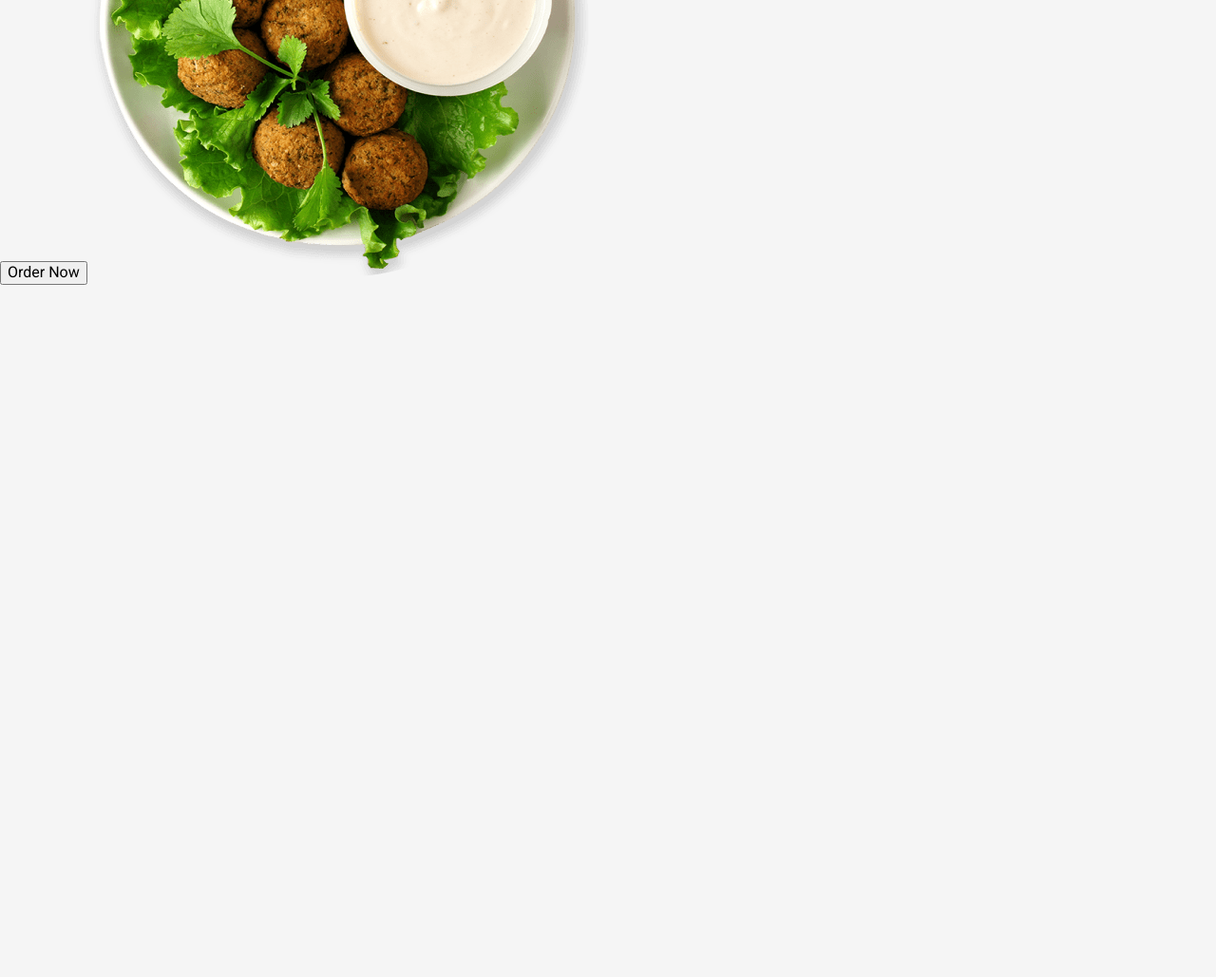
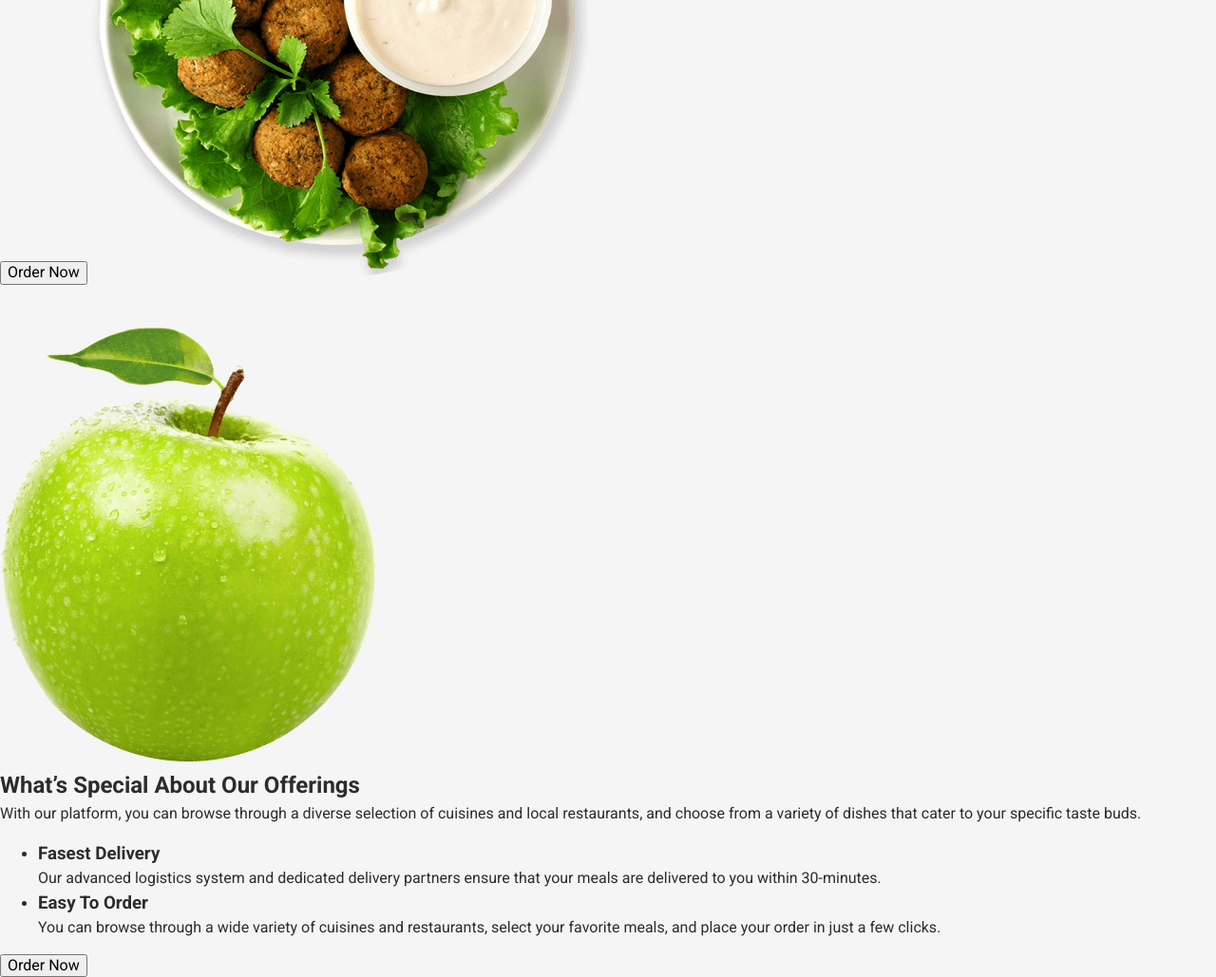
Before and after one commit to Uxooss/food-sta-team-project, a plain HTML site: page index.html in a window 1280 px wide. Shown: the part 555-1584 px from the top of the page at 95% size. Before the commit the page ends 855 px from the top, so only its background shows below. Drawn offline with nearby package versions, Linux system fonts and the light colour scheme.

Commit message:
add Offering

```diff
--- a/index.html
+++ b/index.html
@@ -29,14 +29,26 @@
     <!--todo ========  Header ======== Sergiy-->
     <header class="header">
       <div class="container">
-      <a href="" class="logo"><img src="./images/logo.svg" alt="logo" width="66" height="52"></a>
+        <a href="" class="logo"
+          ><img src="./images/logo.svg" alt="logo" width="66" height="52"
+        /></a>
         <nav class="navigathion">
           <ul class="navigathion-list">
-          <li class="navigathion-item"><a href="" class="navigathion-link">Home</a></li>
-          <li class="navigathion-item"><a href="" class="navigathion-link">About</a></li>
-          <li class="navigathion-item"><a href="" class="navigathion-link">Service</a></li>
-          <li class="navigathion-item"><a href="" class="navigathion-link">Menu</a></li>
-          <li class="navigathion-item"><a href="" class="navigathion-link">Contact</a></li>
+            <li class="navigathion-item">
+              <a href="" class="navigathion-link">Home</a>
+            </li>
+            <li class="navigathion-item">
+              <a href="" class="navigathion-link">About</a>
+            </li>
+            <li class="navigathion-item">
+              <a href="" class="navigathion-link">Service</a>
+            </li>
+            <li class="navigathion-item">
+              <a href="" class="navigathion-link">Menu</a>
+            </li>
+            <li class="navigathion-item">
+              <a href="" class="navigathion-link">Contact</a>
+            </li>
           </ul>
         </nav>
         <button class="header-btn" type="button">Order now</button>
@@ -63,6 +75,35 @@
       </div>
     </section>
     <!--todo ======== Offerings === Ruslan -->
+    <section class="offering">
+      <div class="container">
+        <img src="./images/aple.png" alt="apple" width="396" height="502" />
+        <h2 class="offering-title">What’s Special About Our Offerings</h2>
+        <p class="offering-text">
+          With our platform, you can browse through a diverse selection of
+          cuisines and local restaurants, and choose from a variety of dishes
+          that cater to your specific taste buds.
+        </p>
+        <ul class="offering-list">
+          <li class="offering-item">
+            <h3 class="offering-sub-title">Fasest Delivery</h3>
+            <p class="offering-desc">
+              Our advanced logistics system and dedicated delivery partners
+              ensure that your meals are delivered to you within 30-minutes.
+            </p>
+          </li>
+          <li class="offering-item">
+            <h3 class="offering-sub-title">Easy To Order</h3>
+            <p class="offering-desc">
+              You can browse through a wide variety of cuisines and restaurants,
+              select your favorite meals, and place your order in just a few
+              clicks.
+            </p>
+          </li>
+        </ul>
+        <button type="button" class="offering-btn">Order Now</button>
+      </div>
+    </section>
 
     <!--todo ======== Favorites === Yulia  -->
 
```
Lines whose indentation alone changed are shown as unchanged.
